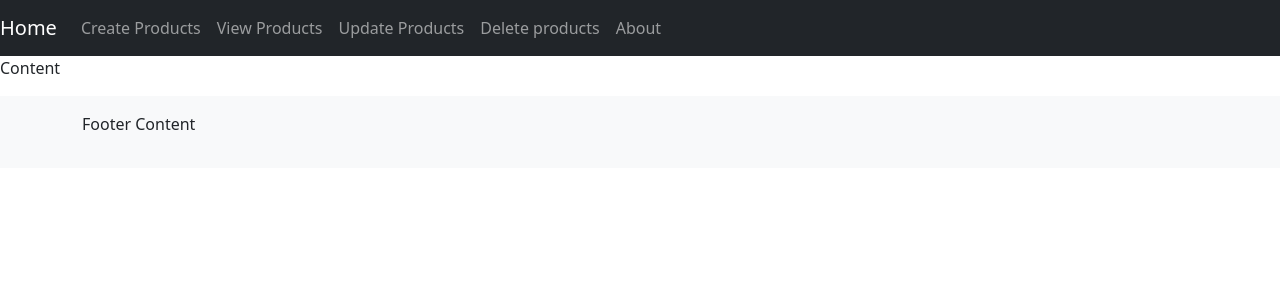
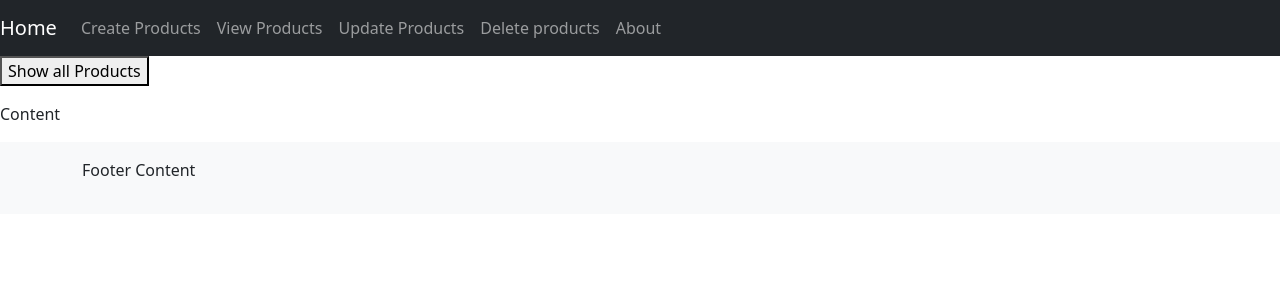
Before and after one commit to Jack-Krause/CS319Assigment3, a React (Create React App) app in the folder frontend/: page / in a window 1280 px wide. Shown: the top 300 px of the page. Built offline with nearby package versions, Linux system fonts and the light colour scheme.

Commit message:
frontend logic

```diff
--- a/frontend/package.json
+++ b/frontend/package.json
@@ -6,6 +6,7 @@
     "@testing-library/jest-dom": "^5.17.0",
     "@testing-library/react": "^13.4.0",
     "@testing-library/user-event": "^13.5.0",
+    "axios": "^1.6.2",
     "bootstrap": "^5.3.2",
     "react": "^18.2.0",
     "react-dom": "^18.2.0",
--- a/frontend/src/App.js
+++ b/frontend/src/App.js
@@ -1,4 +1,4 @@
-import React from "react";
+import React, { useState, useEffect } from "react";
 import { BrowserRouter as Router, Route, Routes } from "react-router-dom";
 import DeleteView from "./components/DeleteView";
 import NavBar from "./components/NavBar";
@@ -9,12 +9,17 @@ import UpdateView from "./components/UpdateView";
 import "./index.css";
 
 const App = () => {
+    const [dataLoaded, setDataLoaded] = useState(false);
+
   return (
     <Router>
         <div className = "App">
             <NavBar />
             <Routes>
-                <Route path = "/" element ={<ReadView />} />
+                <Route path = "/" element ={<ReadView
+                    dataLoaded = {dataLoaded}
+                    isDataLoaded = {setDataLoaded}
+                />} />
                 <Route path = "/update" element = {<UpdateView />} />
                 <Route path = "/post" element = {<PostView />} />
                 <Route path = "/delete" element = {<DeleteView />} />
--- a/frontend/src/components/ReadView.js
+++ b/frontend/src/components/ReadView.js
@@ -1,11 +1,14 @@
 import React from "react";
+import getFromDb from "../services/ApiService";
 
-const ReadView = () => {
+const ReadView = ({dataLoaded, setDataLoaded }) => {
   return (
     <div>
       <main>
         <div className="row">
           <div className="col-md-8">
+            <button onClick = {getFromDb}>Show all Products</button>
+            <pre id = "productContainer"></pre>
             <p>Content</p>
           </div>
         </div>
--- /dev/null
+++ b/frontend/src/services/ApiService.js
@@ -0,0 +1,38 @@
+import React from "react";
+import axios from "axios";
+
+const getFromDb = async () => {
+    try {
+        const response = await axios.get("http://localhost:8081/listProducts");
+        console.log(response.data);
+        loadData(response.data);
+    } catch (err) {
+        console.error("[getFromDb error]", err);
+    }
+};
+
+function loadData(products) {
+    var mainContainer = document.getElementById("productContainer");
+
+    for(var i = 0; i <products.length; i++) {
+        let id = products[i].id;
+        let title = products[i].title;
+        let price = products[i].price;
+        let description = products[i].description;
+        let category = products[i].category;
+        // let image =
+        let rating = products[i].rating;
+        let div = document.createElement("div");
+        div.innerHTML = `
+            <h2>${title}</h2>
+            ${price} <br>
+            ${description} <br>
+            ${category}
+            ${rating}
+        `;
+        mainContainer.append(div);
+        console.log(div);
+    }
+}
+
+export default getFromDb;
```
Also changed, not shown: 2 other files (tests, documents, lock files or other folders).
